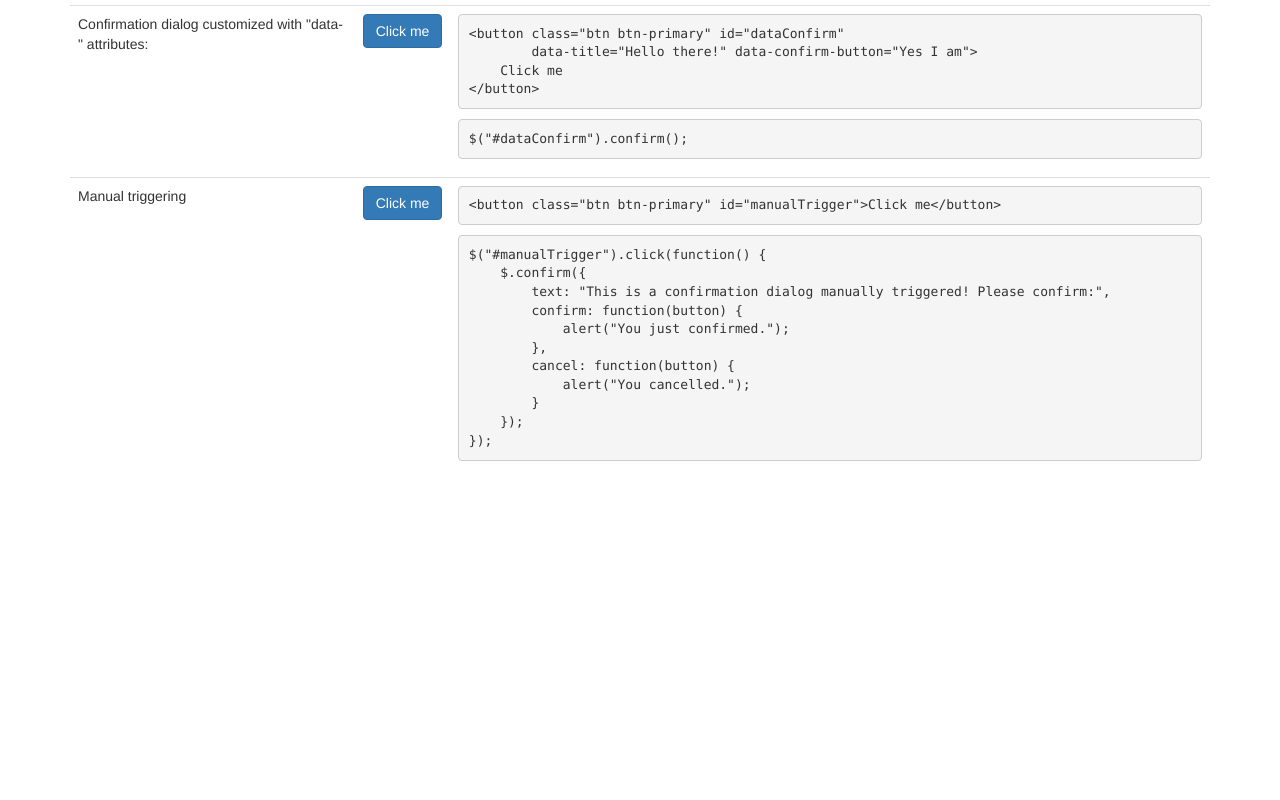
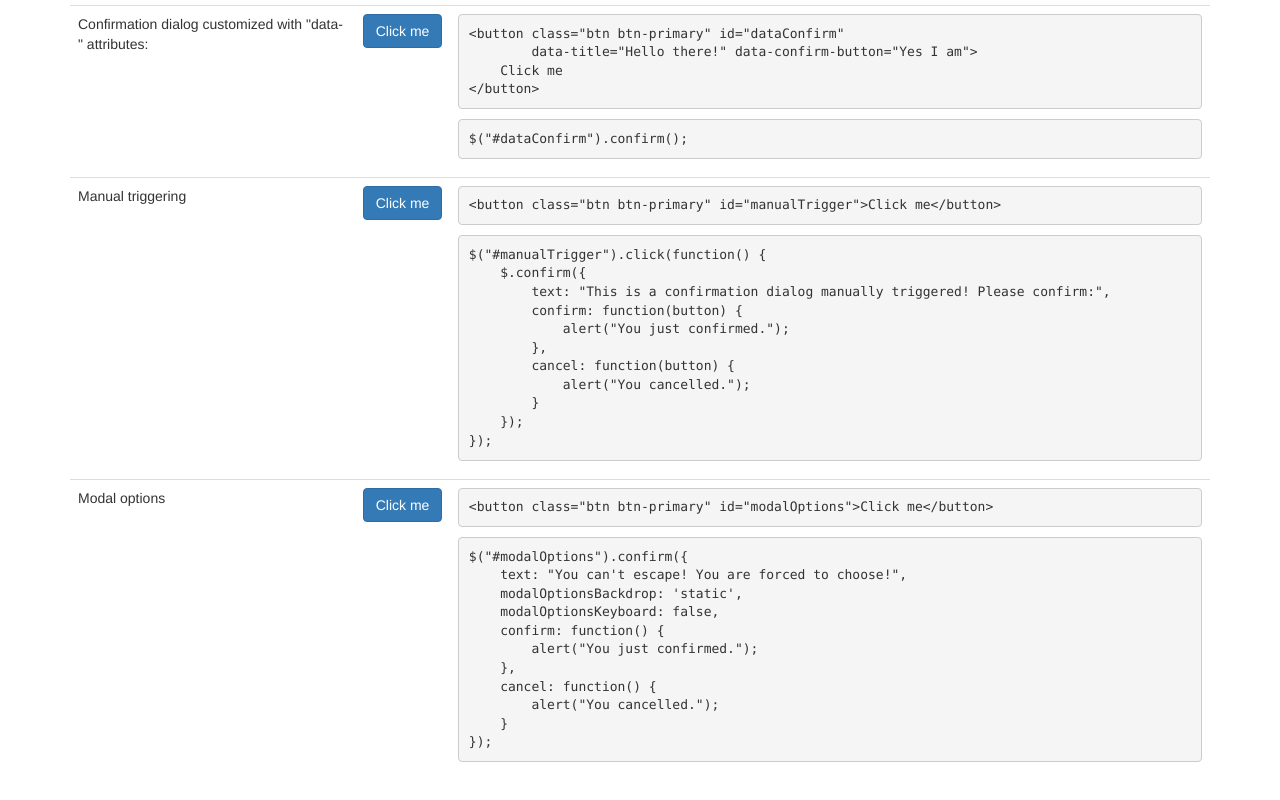
Before and after one commit to myclabs/jquery.confirm, a website: page demo/index.html in a window 1280 px wide. Shown: the part 588-1388 px from the top of the page. Before the commit the page ends 1087 px from the top, so only its background shows below. Drawn offline with nearby package versions, Linux system fonts and the light colour scheme.

Commit message:
Add modal options demo.

```diff
--- a/demo/index.html
+++ b/demo/index.html
@@ -85,6 +85,24 @@
 });</code></pre>
                     </td>
                 </tr>
+                <tr>
+                    <td>Modal options</td>
+                    <td><button class="btn btn-primary" id="modalOptions" >Click me</button></td>
+                    <td>
+                        <pre>&lt;button class="btn btn-primary" id="modalOptions"&gt;Click me&lt;/button&gt;</pre>
+                        <pre class="prettyprint"><code>$("#modalOptions").confirm({
+    text: "You can't escape! You are forced to choose!",
+    modalOptionsBackdrop: 'static',
+    modalOptionsKeyboard: false,
+    confirm: function() {
+        alert("You just confirmed.");
+    },
+    cancel: function() {
+        alert("You cancelled.");
+    }
+});</code></pre>
+                    </td>
+                </tr>
             </tbody>
         </table>
 
@@ -116,6 +134,17 @@
                     }
                 });
             });
+            $("#modalOptions").confirm({
+                text: "You can't escape! You are forced to choose!",
+                modalOptionsBackdrop: 'static',
+                modalOptionsKeyboard: false,
+                confirm: function() {
+                    alert("You just confirmed.");
+                },
+                cancel: function() {
+                    alert("You cancelled.");
+                }
+            });
         </script>
 
     </div>
```
